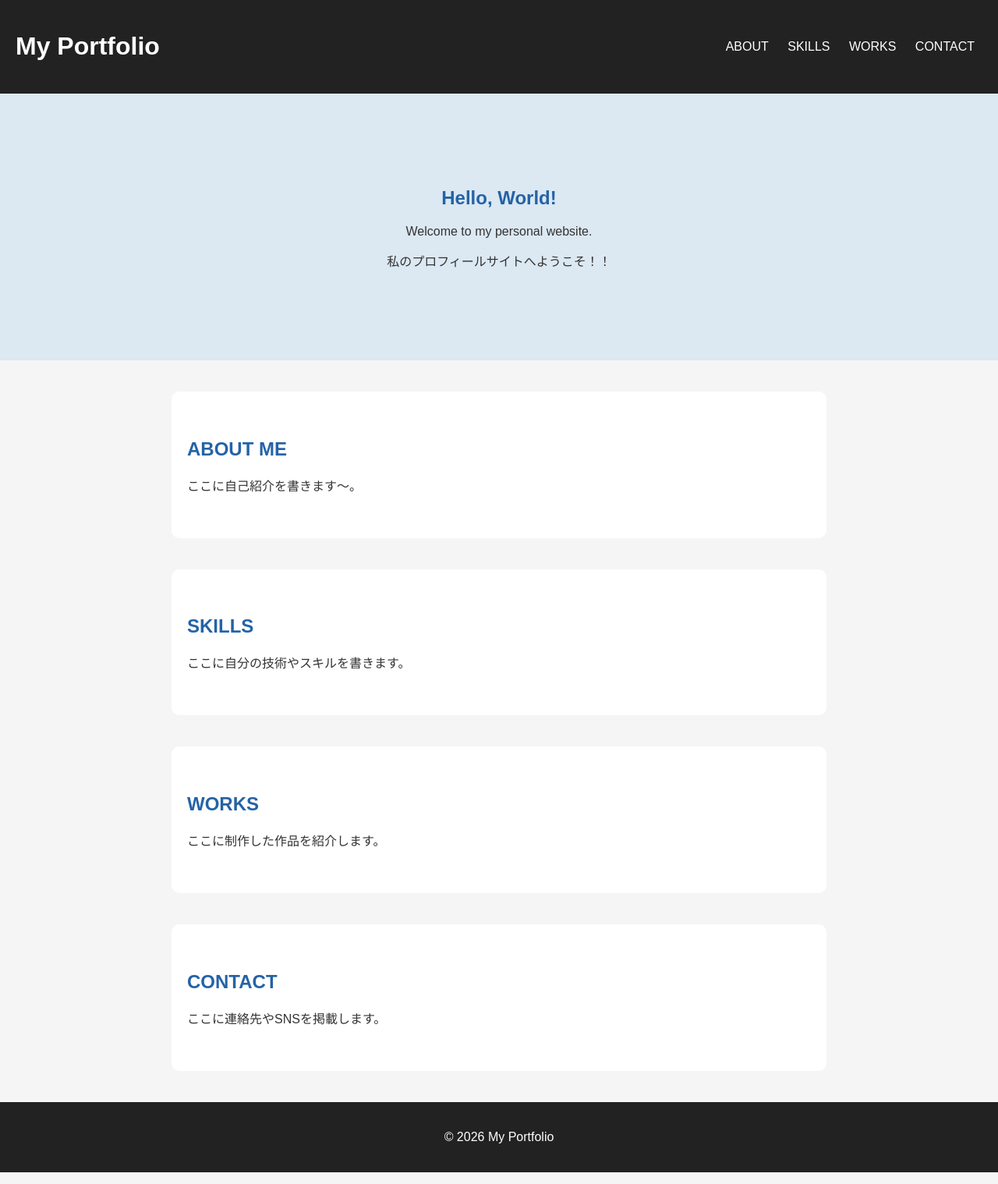
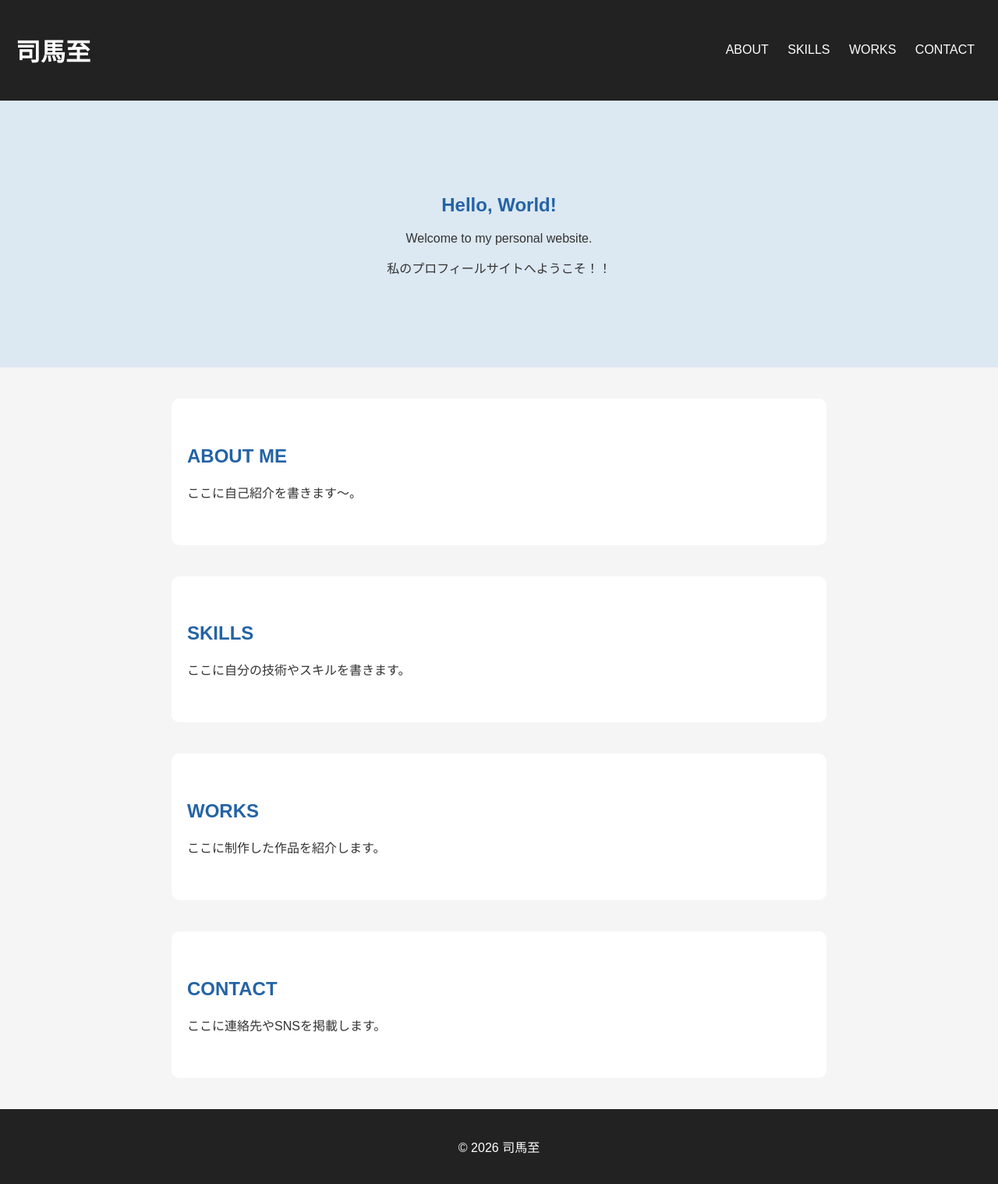
Before and after one commit to tomoyahoshino2018-gif/shiba_itaru.github.io, a plain HTML site: page index.html in a window 1280 px wide. Shown: the whole page at 78% size. Drawn offline with Linux system fonts and the light colour scheme.

Commit message:
Update website

```diff
--- a/index.html
+++ b/index.html
@@ -4,7 +4,7 @@
 <head>
     <meta charset="UTF-8">
     <meta name="viewport" content="width=device-width, initial-scale=1.0">
-    <title>My Portfolio</title>
+    <title>司馬至</title>
     <meta name="description" content="私のプロフィールと活動を紹介するホームページです。">
     <link rel="stylesheet" href="style.css">
 </head>
@@ -12,7 +12,7 @@
 <body>
 
     <header>
-        <h1>My Portfolio</h1>
+        <h1>司馬至</h1>
 
         <nav>
             <a href="#about">ABOUT</a>
@@ -53,7 +53,7 @@
     </main>
 
     <footer>
-        <p>&copy; 2026 My Portfolio</p>
+        <p>&copy; 2026 司馬至</p>
     </footer>
 
     <script src="script.js"></script>
```
